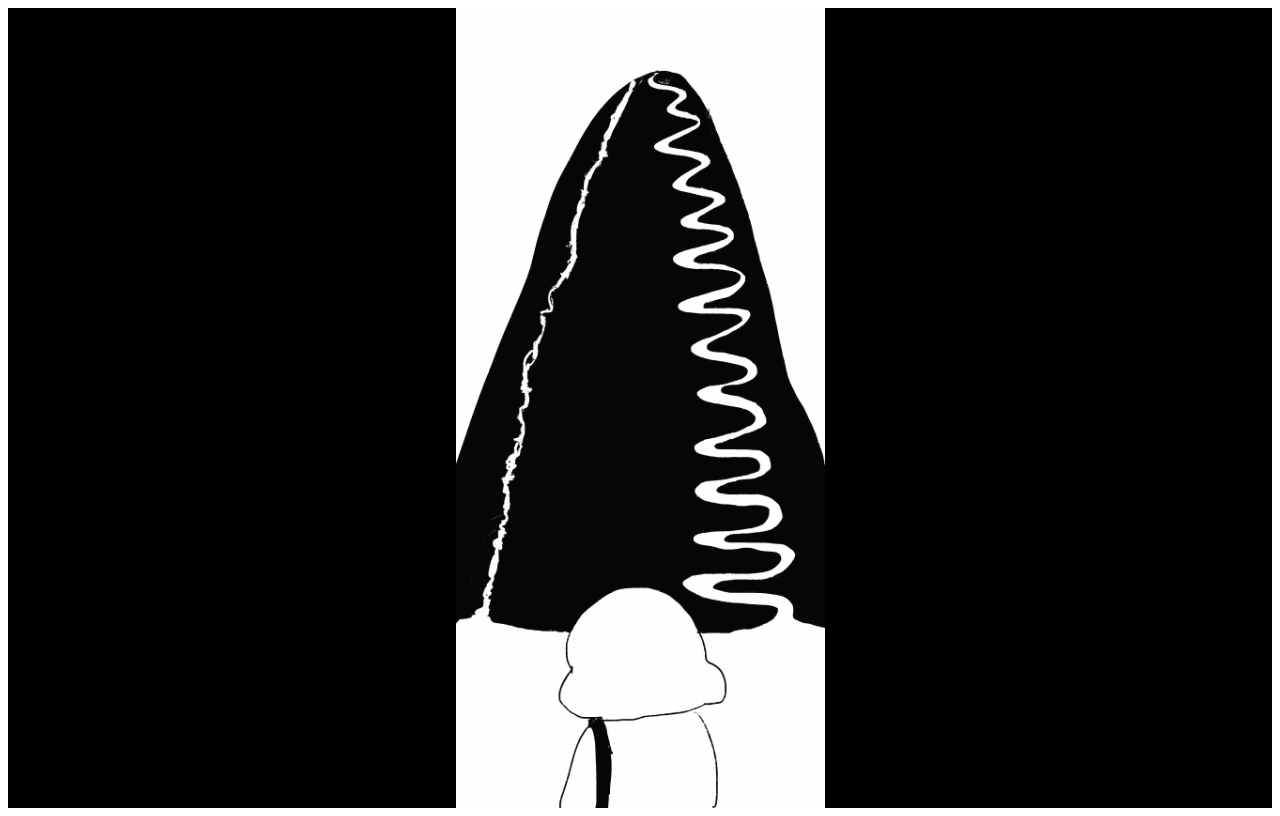
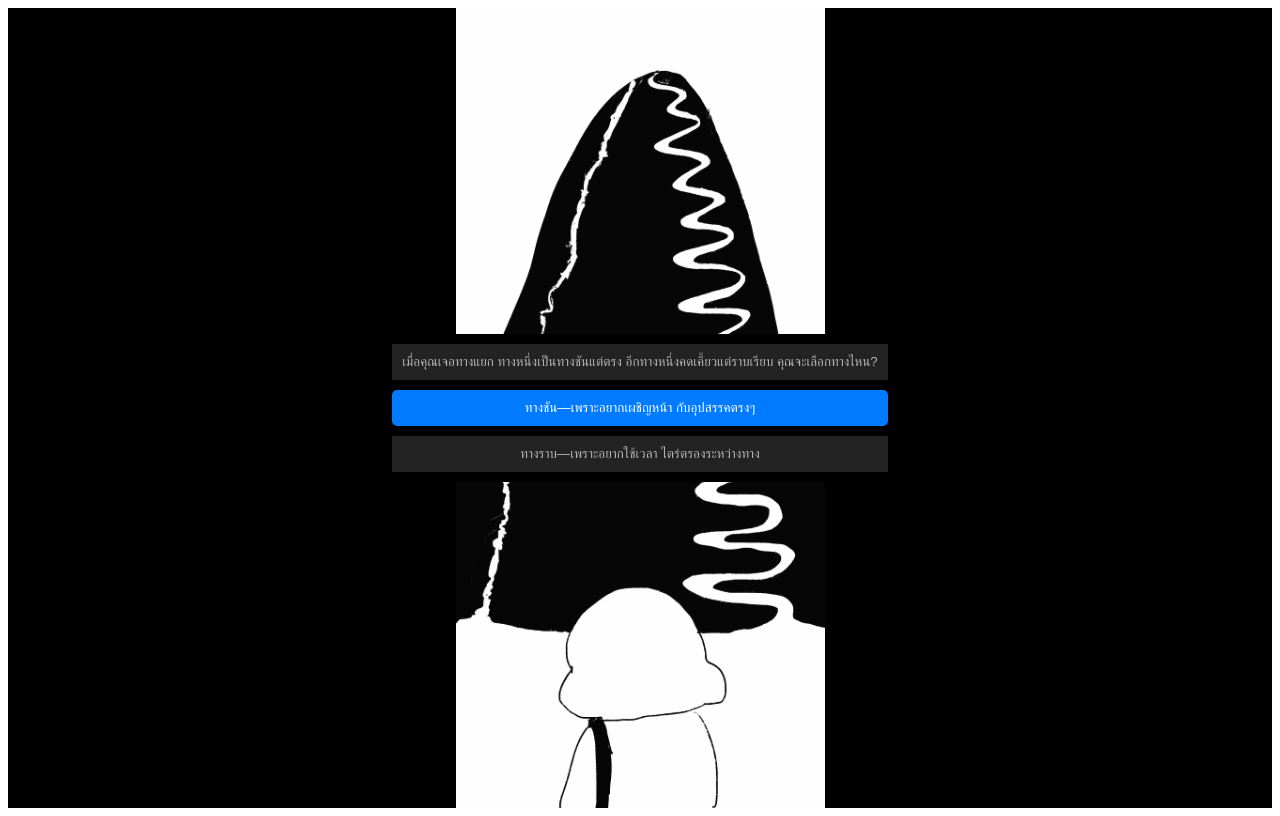
Before and after one commit to anejung/soul-ba, a Next.js app: page /scene5 in a window 1280 px wide. Built offline with nearby package versions, Linux system fonts and the light colour scheme.

Commit message:
button ok

```diff
--- a/src/app/scene4/page.jsx
+++ b/src/app/scene4/page.jsx
@@ -15,7 +15,7 @@ export default function Page() {
                 backgroundColor: "black",
                 cursor: "pointer",
             }}
-            onClick={() => router.push('/scene6')}
+            onClick={() => router.push('/scene5')}
         >
             <img
                 src="/9.png"
--- a/src/app/scene5/page.jsx
+++ b/src/app/scene5/page.jsx
@@ -1,9 +1,19 @@
-"use client"
+"use client";
 
-import { useRouter } from 'next/navigation'; // Import the useRouter hook
+import { useRouter } from 'next/navigation'; // Import useRouter
+import { useState, useEffect } from 'react'; // Import useState and useEffect
 
 export default function Page() {
-    const router = useRouter(); // Initialize the router
+    const router = useRouter(); // Initialize router
+    const [showButtons, setShowButtons] = useState(false); // State to control button visibility
+
+    // Show buttons after 2 seconds
+    useEffect(() => {
+        const timer = setTimeout(() => {
+            setShowButtons(true);
+        }, 2000); // 2 seconds delay
+        return () => clearTimeout(timer); // Cleanup timer on unmount
+    }, []);
 
     return (
         <div
@@ -13,10 +23,11 @@ export default function Page() {
                 justifyContent: "center",
                 alignItems: "center",
                 backgroundColor: "black",
-                cursor: "pointer",
+                position: "relative",
+                flexDirection: "column", // Stack items vertically
             }}
-            onClick={() => router.push('/scene6')}
         >
+            {/* Display GIF */}
             <img
                 src="/10.gif"
                 style={{
@@ -26,6 +37,70 @@ export default function Page() {
                     maxWidth: "100%",
                 }}
             />
+
+            {/* Buttons displayed after 2 seconds */}
+            {showButtons && (
+                <div
+                    style={{
+                        position: "absolute",
+                        display: "flex",
+                        flexDirection: "column", // Stack buttons vertically
+                        gap: "10px", // Space between buttons
+                        backgroundColor: "black",
+                        padding: "10px",
+                        borderRadius: "5px",
+                    }}
+                >
+                    {/* First Button */}
+                    <button
+                        style={{
+                            backgroundColor: "#333",
+                            color: "white",
+                            border: "none",
+                            padding: "10px",
+                            cursor: "not-allowed", // Makes button unclickable
+                            opacity: 0.7,
+                        }}
+                        disabled
+                    >
+                        เมื่อคุณเจอทางแยก
+                        ทางหนึ่งเป็นทางชันแต่ตรง อีกทางหนึ่งคดเคี้ยวแต่ราบเรียบ
+                        คุณจะเลือกทางไหน?
+                    </button>
+
+                    {/* Second Button (Clickable) */}
+                    <button
+                        onClick={() => router.push('/scene6')} // Navigate to scene6
+                        style={{
+                            backgroundColor: "#007BFF",
+                            color: "white",
+                            border: "none",
+                            padding: "10px",
+                            cursor: "pointer",
+                            borderRadius: "5px",
+                        }}
+                    >
+                        ทางชัน—เพราะอยากเผชิญหน้า
+                        กับอุปสรรคตรงๆ
+                    </button>
+
+                    {/* Third Button */}
+                    <button
+                        style={{
+                            backgroundColor: "#333",
+                            color: "white",
+                            border: "none",
+                            padding: "10px",
+                            cursor: "not-allowed", // Makes button unclickable
+                            opacity: 0.7,
+                        }}
+                        disabled
+                    >
+                        ทางราบ—เพราะอยากใช้เวลา
+                        ไตร่ตรองระหว่างทาง
+                    </button>
+                </div>
+            )}
         </div>
     );
 }
```
Also changed, not shown: src/app/scene6/page.jsx (deleted, +0 -31 lines).
